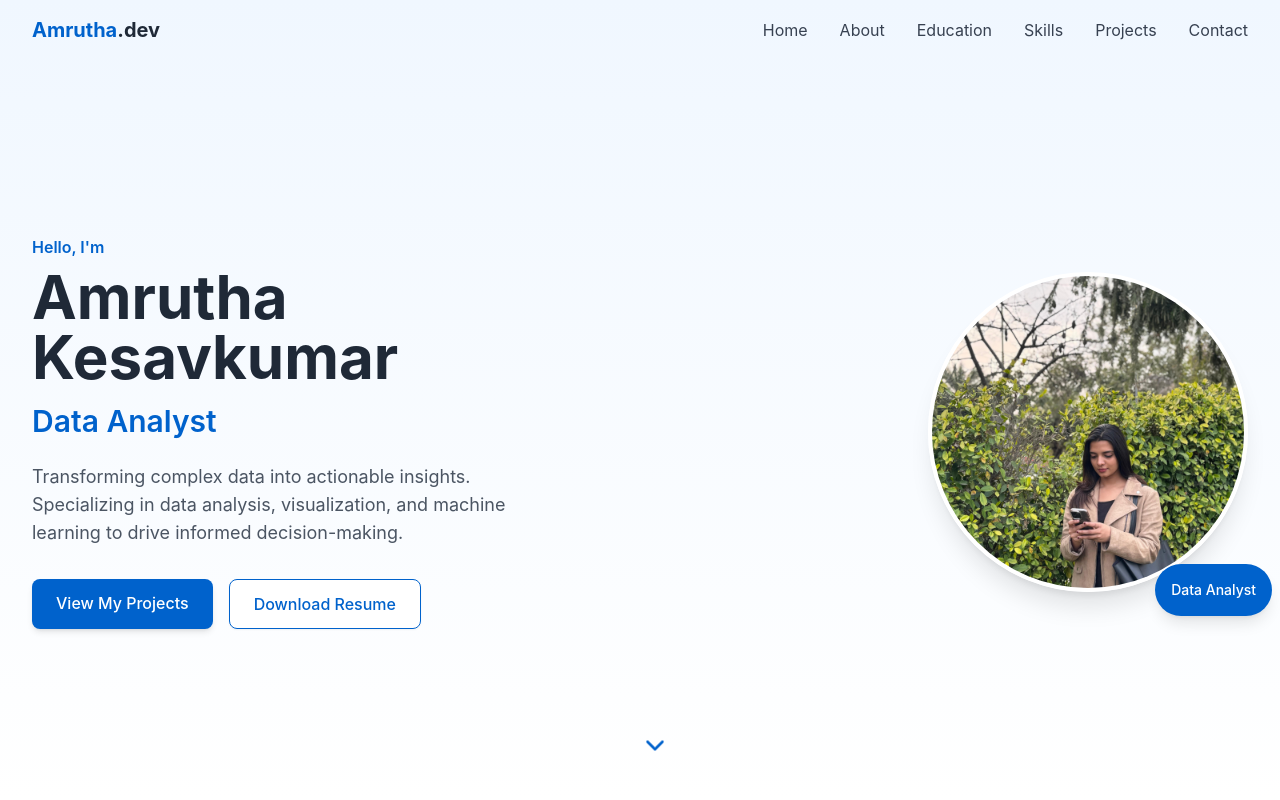
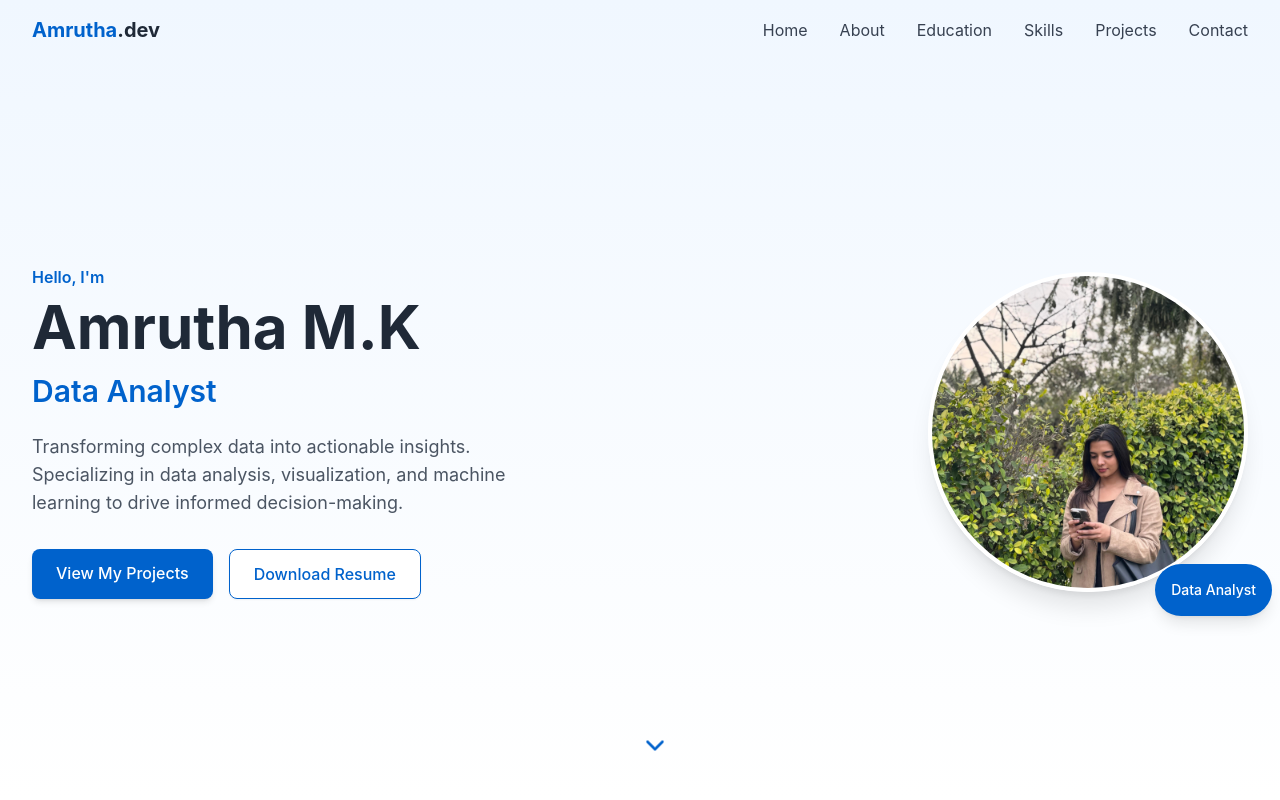
Before and after one commit to sanjaix21/amrta_dev, a React (Vite) app: page / in a window 1280 px wide. Shown: the top 800 px of the page. Built offline with nearby package versions, Linux system fonts and the light colour scheme.

Commit message:
amrutha m.k

```diff
--- a/src/App.tsx
+++ b/src/App.tsx
@@ -12,7 +12,7 @@ import './index.css';
 
 function App() {
   useEffect(() => {
-    document.title = "Amrutha Kesavkumar | Data Analyst";
+    document.title = "Amrutha M.K | Data Analyst";
   }, []);
 
   return (
--- a/src/components/sections/Hero.tsx
+++ b/src/components/sections/Hero.tsx
@@ -44,7 +44,7 @@ const Hero: React.FC = () => {
               <div className="w-64 h-64 sm:w-80 sm:h-80 rounded-full overflow-hidden border-4 border-white shadow-xl">
                 <img
                   src="/profile.jpg"
-                  alt="Amrutha Kesavkumar"
+                  alt="Amrutha M.K"
                   className="w-full h-full object-cover"
                 />
               </div>
--- a/src/constants/data.ts
+++ b/src/constants/data.ts
@@ -1,5 +1,5 @@
 export const personalInfo = {
-  name: "Amrutha Kesavkumar",
+  name: "Amrutha M.K",
   title: "Data Analyst",
   location: "Punjab, India",
   email: "amruthakesavkumar@gmail.com",
```
